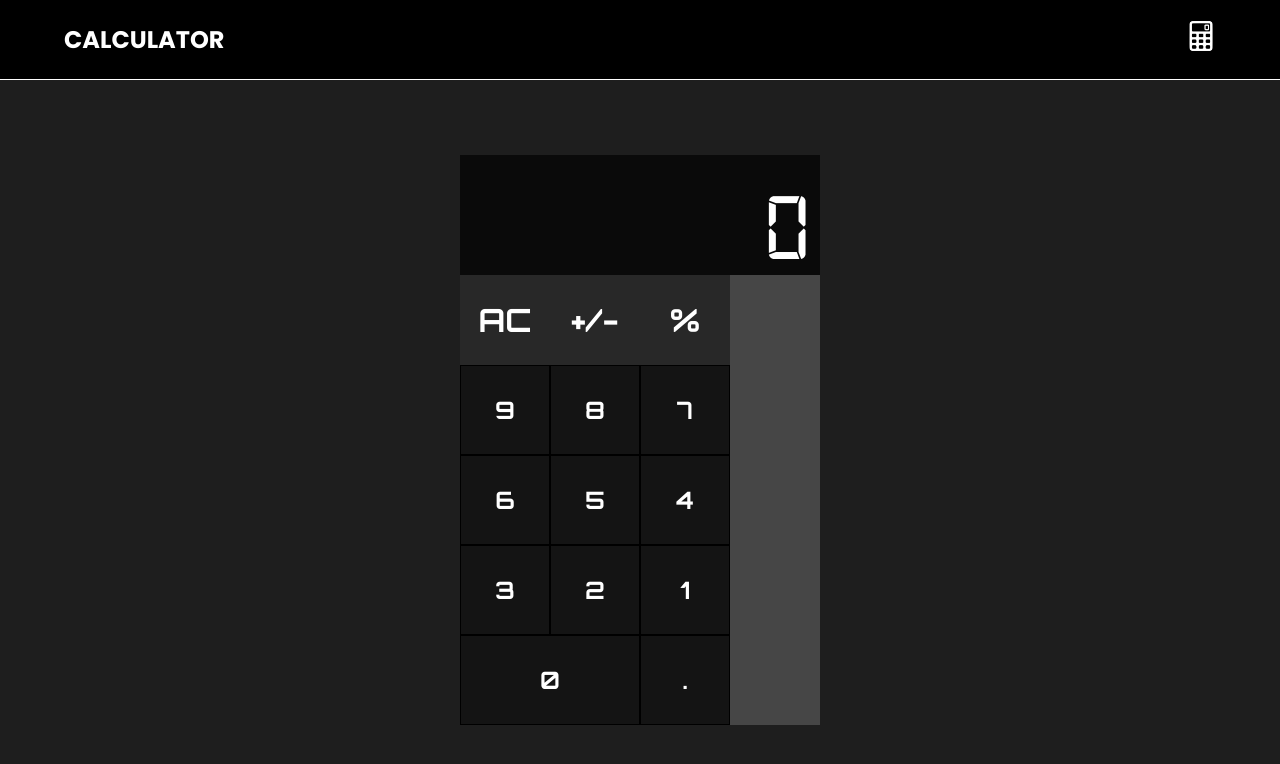
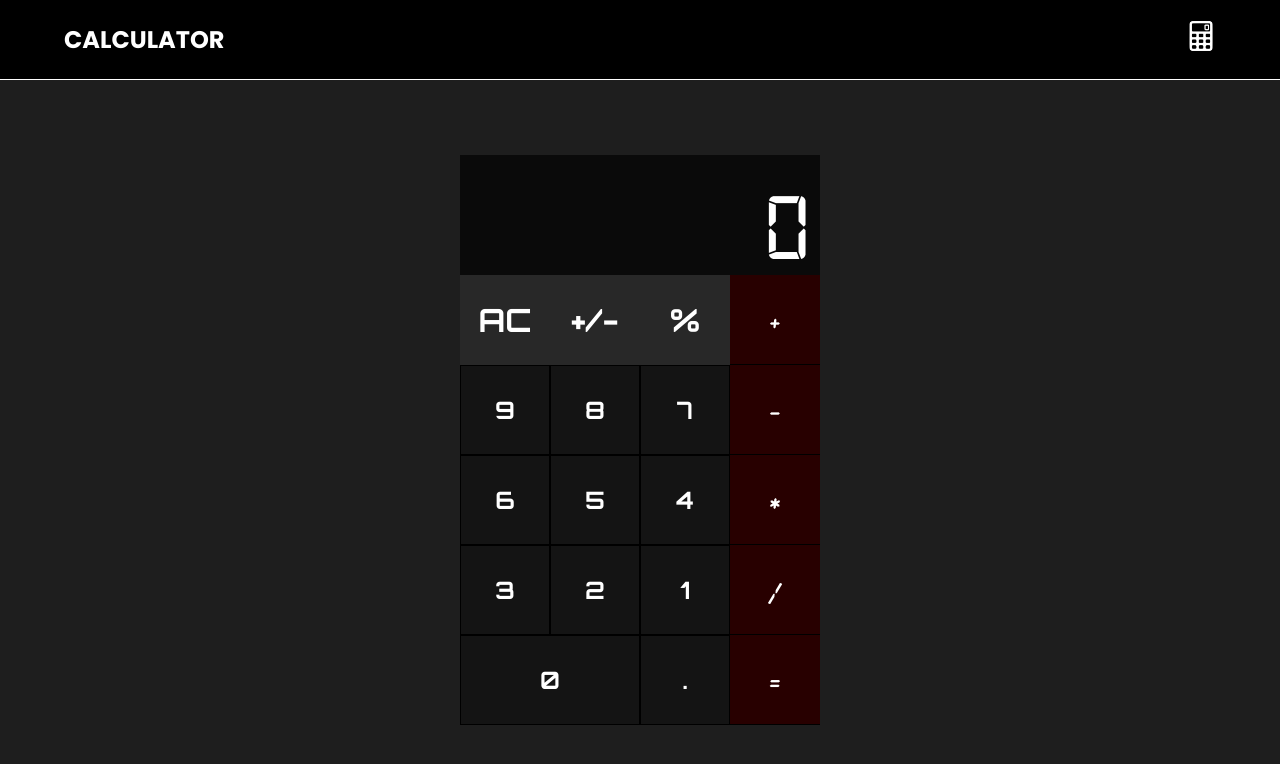
Before and after one commit to Jeremiah-Olatunde/calculator-vue, a Vue app: page / in a window 1280 px wide. Shown: the top 764 px of the page. Built offline with nearby package versions, Linux system fonts and the light colour scheme.

Commit message:
Added and configured operator buttons as well as arthmetic logic

```diff
--- a/src/App.vue
+++ b/src/App.vue
@@ -33,7 +33,7 @@
 
 <style lang="scss">
 	// IMPORT FONTS
-	@include global.import_fonts("Digital", ( "Regular" ));
+	@include global.import_fonts("Digital", ( "Regular", "Italic" ));
 	@include global.import_fonts("Poppins", (
 		"Thin", "Medium", "Regular", "Bold"
 	));
--- a/src/components/TheCalculator.vue
+++ b/src/components/TheCalculator.vue
@@ -1,8 +1,9 @@
 <template>
 	<div id="calculator">
 		<TheDisplay v-bind:data="currData"></TheDisplay>
-		<TheNumericPad @btn-press="updateData"></TheNumericPad>
+		<TheNumericPad @btn-press="numericHandler"></TheNumericPad>
 		<TheUtilityPad @btn-press="utilityHandler"></TheUtilityPad>
+		<TheOperatorPad @btn-press="operatorHandler"></TheOperatorPad>
 	</div>
 </template>
 
@@ -10,18 +11,43 @@
 	import TheDisplay from "./TheDisplay.vue";
 	import TheNumericPad from "./TheNumericPad.vue";
 	import TheUtilityPad from "./TheUtilityPad.vue";
+	import TheOperatorPad from "./TheOperatorPad.vue";
 	export default {
 		data(){ return {
 			currData : "0",
 			prevData : "0",
+			currOp : "",
 		}},
 		components : {
 			TheDisplay,
 			TheNumericPad,
 			TheUtilityPad,
+			TheOperatorPad,
 		},
 		methods : {
-			updateData(digit){
+			clearData(){ this.currData = "0" },
+			evaluate(){
+				switch( this.currOp ){
+					case "+":
+						this.currData = (+(this.prevData) + +(this.currData)).toString();
+						this.currOp = "";
+						break;
+					case "-":
+						this.currData = (+(this.prevData) - +(this.currData)).toString();
+						this.currOp = "";
+						break;
+					case "*":
+						this.currData = (+(this.prevData) * +(this.currData)).toString();
+						this.currOp = "";
+						break;
+					case "/":
+						this.currData = (+(this.prevData) / +(this.currData)).toString();
+						this.currOp = "";
+						break;
+
+				}
+			},
+			numericHandler(digit){
 				if( this.currData.endsWith(".") && digit == "." ) return;
 				else if( this.currData == "0" && digit == "0" ) return;
 				else if( this.currData.includes(".") && digit == "." ) return;
@@ -29,11 +55,19 @@
 				else if( this.currData == "0" ) this.currData = digit;
 				else this.currData += digit;
 			},
-			clearData(){ this.currData = "0" },
 			utilityHandler(content){
 				if( content == "AC" ) this.clearData();
 				if( content == "+/-") this.currData = ((+(this.currData))*-1).toString();
 				if( content == "%" ) this.currData = (+((this.currData))/100).toString();
+			},
+			operatorHandler(content){
+				if(content == "=") this.evaluate();
+				else if( this.currOp ) this.currOp = content;
+				else{
+					this.prevData = this.currData;
+					this.currOp = content;
+					this.clearData();
+				}
 			}
 		}
 	}
@@ -49,11 +83,11 @@
 		grid-template-rows: 120px global.repeat( auto, 5 );
 		grid-template-areas:
 			"display display display display"
-			"utility utility utility ."
-			"numeric numeric numeric ."
-			"numeric numeric numeric ."
-			"numeric numeric numeric ."
-			"numeric numeric numeric ."
+			"utility utility utility operator"
+			"numeric numeric numeric operator"
+			"numeric numeric numeric operator"
+			"numeric numeric numeric operator"
+			"numeric numeric numeric operator"
 		;
 	}
 </style>
--- a/src/components/TheOperatorPad.vue
+++ b/src/components/TheOperatorPad.vue
@@ -0,0 +1,46 @@
+<template>
+	<div id="operator" @click="handleClick">
+		<div
+			v-for="( item, idx) of content"
+			:key="idx"
+			:data-content = "item"
+			class="item"
+		>
+			<div>{{item}}</div>
+		</div>
+	</div>
+</template>
+
+<script>
+	export default {
+		data(){ return{
+			content : [ "+", "-", "*", "/", "="],
+		}},
+		methods : {
+			handleClick(e){
+				if(e.target.dataset.content)
+					this.$emit( "btn-press", e.target.dataset.content)
+				else
+					this.$emit( "btn-press", e.target.parentElement.dataset.content)
+			}
+		}
+	}
+</script>
+
+<style lang="scss" scoped>
+	#operator{
+		grid-area: operator;
+		font-family: "Digital-Italic";
+		font-size: 2em;
+		color : rgb( 255, 255, 255 );
+		background-color: rgb( 40, 0, 0 );
+		display: flex;
+		flex-direction: column;
+		.item{
+			@include global.position( center );
+			height: 90px;
+			flex-basis: 100%;
+			border-bottom: 1px solid rgb( 0, 0, 0 );
+		}
+	}
+</style>
```
